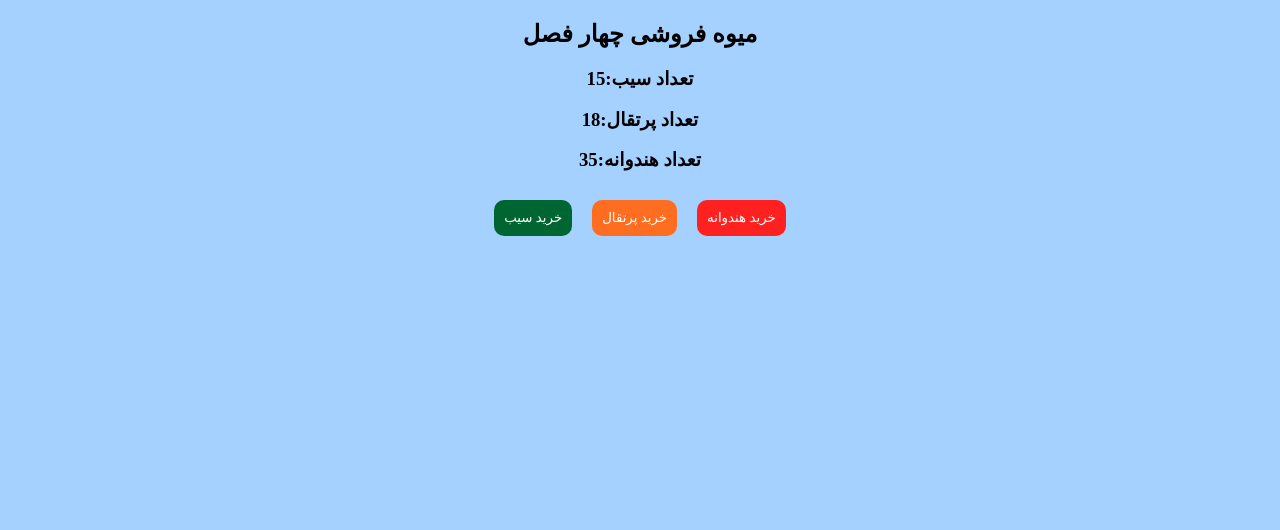
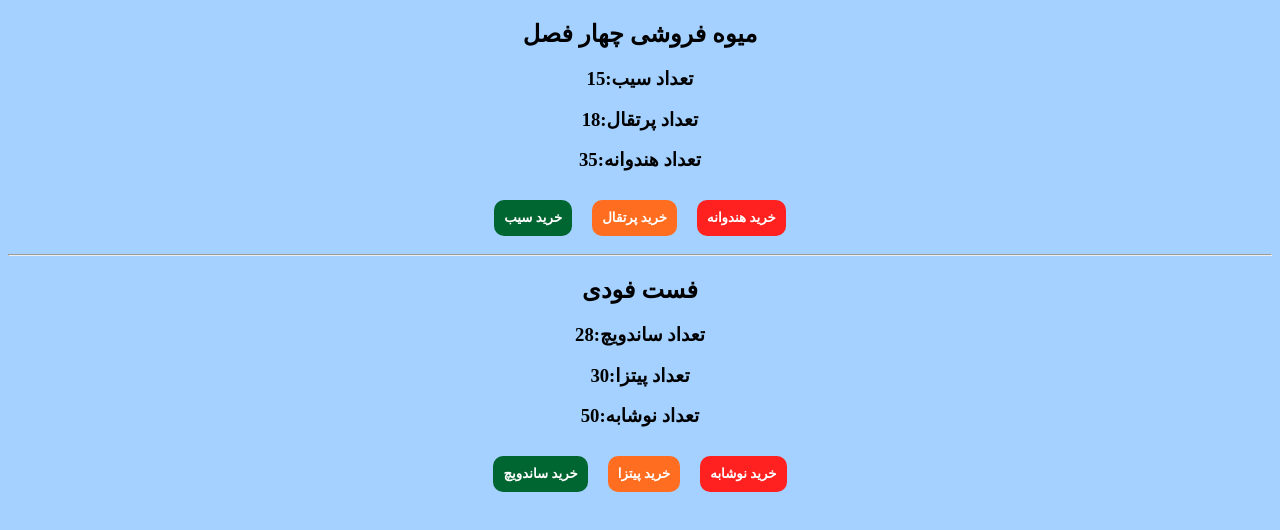
Before and after one commit to AmirhosseinAmini1383/Redux-Store, a React app: page / in a window 1280 px wide. Built offline with nearby package versions, Linux system fonts and the light colour scheme.

Commit message:
(MultiReducer in react-redux) & (useSelector()) & (useDispatch())

```diff
--- a/src/components/App.js
+++ b/src/components/App.js
@@ -1,7 +1,7 @@
 import React from "react";
 import MyStore from "./MyStore/MyStore";
 import { Provider } from "react-redux";
-import Store from "./Redux/FruitStore/Store";
+import Store from "./Redux/Store";
 function App() {
   return (
     <Provider store={Store}>
--- a/src/components/MyStore/MyStore.css
+++ b/src/components/MyStore/MyStore.css
@@ -10,6 +10,7 @@ body {
   color: white;
   font-family: "Vazir";
   border-radius: 10px;
+  font-weight: bolder;
 }
 .bgclr-G {
   background: rgb(0, 102, 49);
--- a/src/components/MyStore/MyStore.jsx
+++ b/src/components/MyStore/MyStore.jsx
@@ -1,15 +1,12 @@
 import React from "react";
-import { connect } from "react-redux";
-import { buyApple, buyOrange, buyWatermelon } from "../Redux/Fruit/FruitAction";
 import "./MyStore.css";
-const MyStore = ({
-  apple,
-  orange,
-  watermelon,
-  BuyApple,
-  BuyOrange,
-  BuyWatermelon,
-}) => {
+import { useDispatch, useSelector } from "react-redux";
+import { buyApple, buyOrange, buyWatermelon } from "../Redux/Fruit/fruitAction";
+import { buyPizza, buySandwich, buySoda } from "../Redux/Food/foodAction";
+const MyStore = () => {
+  const { apple, orange, watermelon } = useSelector((state) => state.fruit);
+  const { sandwich, pizza, soda } = useSelector((state) => state.food);
+  const dispatch = useDispatch();
   return (
     <div>
       <div>
@@ -17,34 +14,64 @@ const MyStore = ({
         <h3>تعداد سیب:{apple}</h3>
         <h3>تعداد پرتقال:{orange}</h3>
         <h3>تعداد هندوانه:{watermelon}</h3>
-      </div>
-      <div>
-        <button className="btnbuy bgclr-G" onClick={BuyApple}>
+        <button
+          className="btnbuy bgclr-G"
+          onClick={() => {
+            dispatch(buyApple());
+          }}
+        >
           خرید سیب
         </button>
-        <button className="btnbuy bgclr-O" onClick={BuyOrange}>
+        <button
+          className="btnbuy bgclr-O"
+          onClick={() => {
+            dispatch(buyOrange());
+          }}
+        >
           خرید پرتقال
         </button>
-        <button className="btnbuy bgclr-R" onClick={BuyWatermelon}>
+        <button
+          className="btnbuy bgclr-R"
+          onClick={() => {
+            dispatch(buyWatermelon());
+          }}
+        >
           خرید هندوانه
+        </button>
+      </div>
+      <hr />
+      <div>
+        <h2>فست فودی</h2>
+        <h3>تعداد ساندویچ:{sandwich}</h3>
+        <h3>تعداد پیتزا:{pizza}</h3>
+        <h3>تعداد نوشابه:{soda}</h3>
+        <button
+          className="btnbuy bgclr-G"
+          onClick={() => {
+            dispatch(buySandwich());
+          }}
+        >
+          خرید ساندویچ
+        </button>
+        <button
+          className="btnbuy bgclr-O"
+          onClick={() => {
+            dispatch(buyPizza());
+          }}
+        >
+          خرید پیتزا
+        </button>
+        <button
+          className="btnbuy bgclr-R"
+          onClick={() => {
+            dispatch(buySoda());
+          }}
+        >
+          خرید نوشابه
         </button>
       </div>
     </div>
   );
 };
-const stateToProps = (state) => {
-  return {
-    apple: state.apple,
-    orange: state.orange,
-    watermelon: state.watermelon,
-  };
-};
-const dispatchToProps = (dispatch) => {
-  return {
-    BuyApple: () => dispatch(buyApple()),
-    BuyOrange: () => dispatch(buyOrange()),
-    BuyWatermelon: () => dispatch(buyWatermelon()),
-  };
-};
 
-export default connect(stateToProps, dispatchToProps)(MyStore);
+export default MyStore;
--- /dev/null
+++ b/src/components/Redux/Food/foodAction.js
@@ -0,0 +1,17 @@
+import { BuyPizza, BuySandwich, BuySoda } from "./foodType";
+
+export const buySandwich = () => {
+  return {
+    type: BuySandwich,
+  };
+};
+export const buyPizza = () => {
+  return {
+    type: BuyPizza,
+  };
+};
+export const buySoda = () => {
+  return {
+    type: BuySoda,
+  };
+};
--- /dev/null
+++ b/src/components/Redux/Food/foodReducer.js
@@ -0,0 +1,20 @@
+import { BuyPizza, BuySandwich, BuySoda } from "./foodType";
+
+const foodState = {
+  sandwich: 28,
+  pizza: 30,
+  soda: 50,
+};
+const foodReducer = (state = foodState, action) => {
+  switch (action.type) {
+    case BuySandwich:
+      return { ...state, sandwich: state.sandwich - 1 };
+    case BuyPizza:
+      return { ...state, pizza: state.pizza - 1 };
+    case BuySoda:
+      return { ...state, soda: state.soda - 1 };
+    default:
+      return state;
+  }
+};
+export default foodReducer;
--- /dev/null
+++ b/src/components/Redux/Food/foodType.js
@@ -0,0 +1,3 @@
+export const BuySandwich = "Buy-Sandwich";
+export const BuyPizza = "Buy-Pizza";
+export const BuySoda = "Buy-Soda";
--- a/src/components/Redux/Fruit/FruitAction.js
+++ b/src/components/Redux/Fruit/FruitAction.js
@@ -1,4 +1,4 @@
-import { BuyApple, BuyOrange, BuyWatermelon } from "./FruitType";
+import { BuyApple, BuyOrange, BuyWatermelon } from "./fruitType";
 
 export const buyApple = () => {
   return {
--- a/src/components/Redux/Fruit/FruitReducer.js
+++ b/src/components/Redux/Fruit/FruitReducer.js
@@ -1,4 +1,4 @@
-import { BuyApple, BuyOrange, BuyWatermelon } from "./FruitType";
+import { BuyApple, BuyOrange, BuyWatermelon } from "./fruitType";
 
 const fruitState = {
   apple: 15,
--- a/src/components/Redux/FruitStore/Store.js
+++ /dev/null
@@ -1,5 +0,0 @@
-import { createStore } from "redux";
-import fruitReducer from "../Fruit/FruitReducer";
-
-const Store = createStore(fruitReducer);
-export default Store;
--- /dev/null
+++ b/src/components/Redux/Store.js
@@ -0,0 +1,4 @@
+import { createStore } from "redux";
+import rootReducer from "./rootReducer";
+const Store = createStore(rootReducer);
+export default Store;
--- /dev/null
+++ b/src/components/Redux/rootReducer.js
@@ -0,0 +1,9 @@
+import { combineReducers } from "redux";
+import foodReducer from "./Food/foodReducer";
+import fruitReducer from "./Fruit/fruitReducer";
+
+const rootReducer = combineReducers({
+  fruit: fruitReducer,
+  food: foodReducer,
+});
+export default rootReducer;
```
